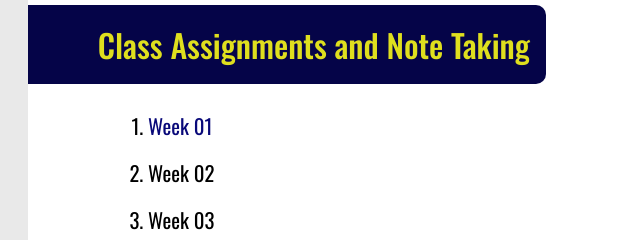
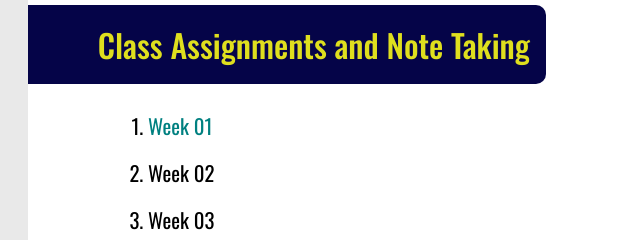
Before and after one commit to tayde-24/WDD330-Portfolio, a plain HTML site: page index.html in a window 1280 px wide. Shown: the part 315-555 px from the top of the page, 292-932 px from the left. Drawn offline with nearby package versions, Linux system fonts and the light colour scheme.

Commit message:
Changed link color.

```diff
--- a/style.scss
+++ b/style.scss
@@ -79,19 +79,17 @@
    li {
        margin-bottom: 1rem;
        a {
-           color: $font-color;
+           //color: $font-color;
+           color: teal;
            transition: .2s ease-in-out;
            text-decoration: none;
        }
        a:hover {
-        //font-size: 4rem;
         color: $yellowish;
         padding: .1rem .5rem .1rem 1rem;
         background: linear-gradient(90deg, rgba(2,0,36,1) 0%, rgba(5,4,72,0.8214636196275386) 0%, rgba(9,9,121,0.8186624991793592) 35%, rgba(0,212,255,1) 100%);
-        //font-size: 1.4rem;
         border-radius: 10px;
         margin-left: 1rem;
-
     }
    }
 }
```
Also changed, not shown: style.css, 1 other file.
